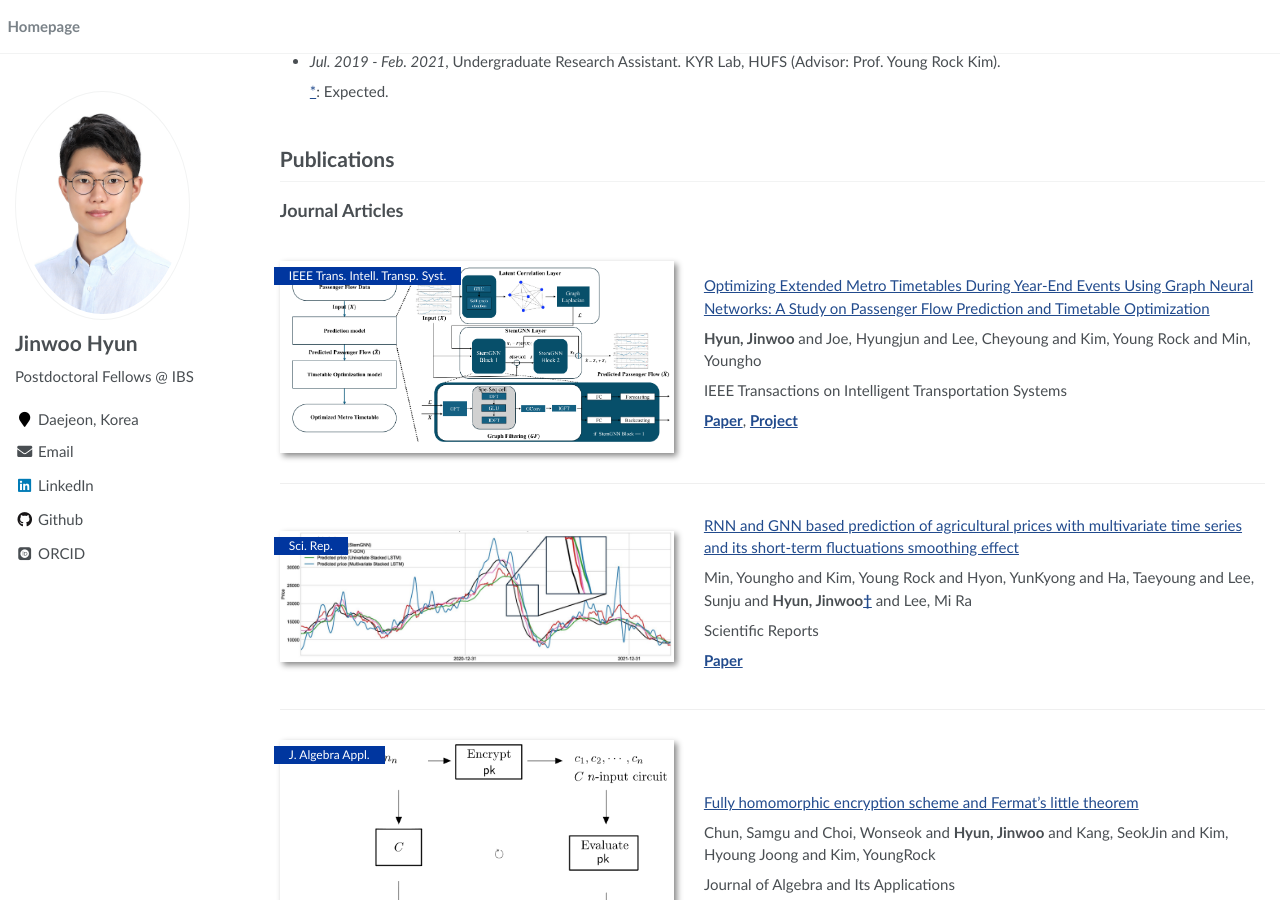
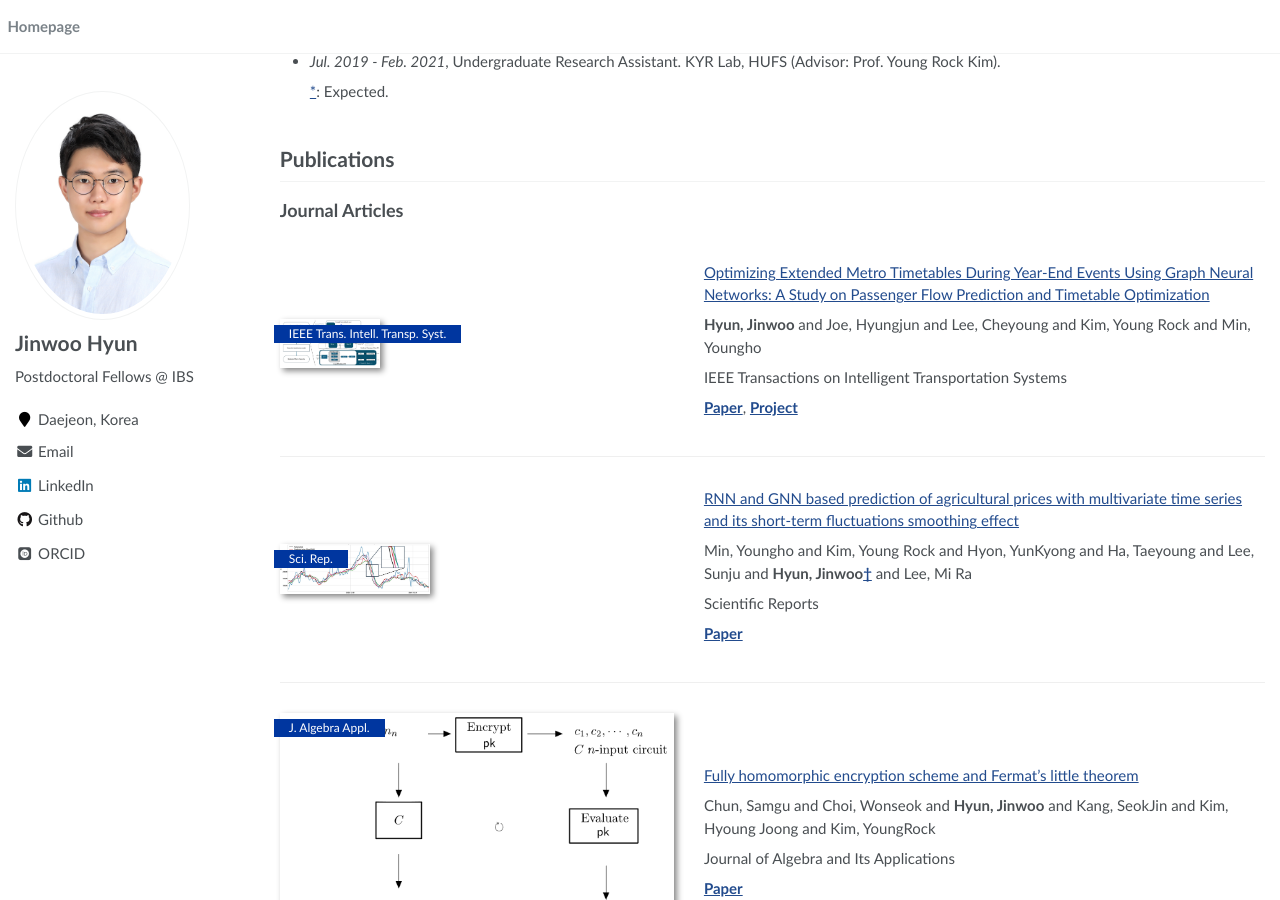
Before and after one commit to JW-George/JW-George.github.io, a Jekyll site: the page built from index.md, in a window 1280 px wide and 900 px high, scrolled down 630 px. Built offline with Jekyll 4.4.1, drawn with Linux system fonts in a browser that asks for light colours; some web fonts are replaced.

Commit message:
Update index.md

```diff
--- a/index.md
+++ b/index.md
@@ -52,7 +52,7 @@ I am a Postdoctoral Research Fellow at [IBS](https://www.ibs.re.kr) (Institute f
 # Publications
 
 ## Journal Articles
-<div class='paper-box'><div class='paper-box-image'><div><div class="badge">IEEE Trans. Intell. Transp. Syst.</div><img src='images/paper/metro.png' alt="1" width="100%" height="100px"></div></div>
+<div class='paper-box'><div class='paper-box-image'><div><div class="badge">IEEE Trans. Intell. Transp. Syst.</div><img src='images/paper/metro.png' alt="1" width="100pt" height="100px"></div></div>
 <div class='paper-box-text' markdown="1">
 
 [Optimizing Extended Metro Timetables During Year-End Events Using Graph Neural Networks: A Study on Passenger Flow Prediction and Timetable Optimization](https://ieeexplore.ieee.org/abstract/document/11047236)
@@ -66,7 +66,7 @@ IEEE Transactions on Intelligent Transportation Systems
 </div>
 </div>
 
-<div class='paper-box'><div class='paper-box-image'><div><div class="badge">Sci. Rep.</div><img src='images/paper/price.png' alt="2" width="100%" height="100px"></div></div>
+<div class='paper-box'><div class='paper-box-image'><div><div class="badge">Sci. Rep.</div><img src='images/paper/price.png' alt="2" width="150pt" height="100px"></div></div>
 <div class='paper-box-text' markdown="1">
 
 [RNN and GNN based prediction of agricultural prices with multivariate time series and its short-term fluctuations smoothing effect](https://www.nature.com/articles/s41598-025-97724-7)
```
